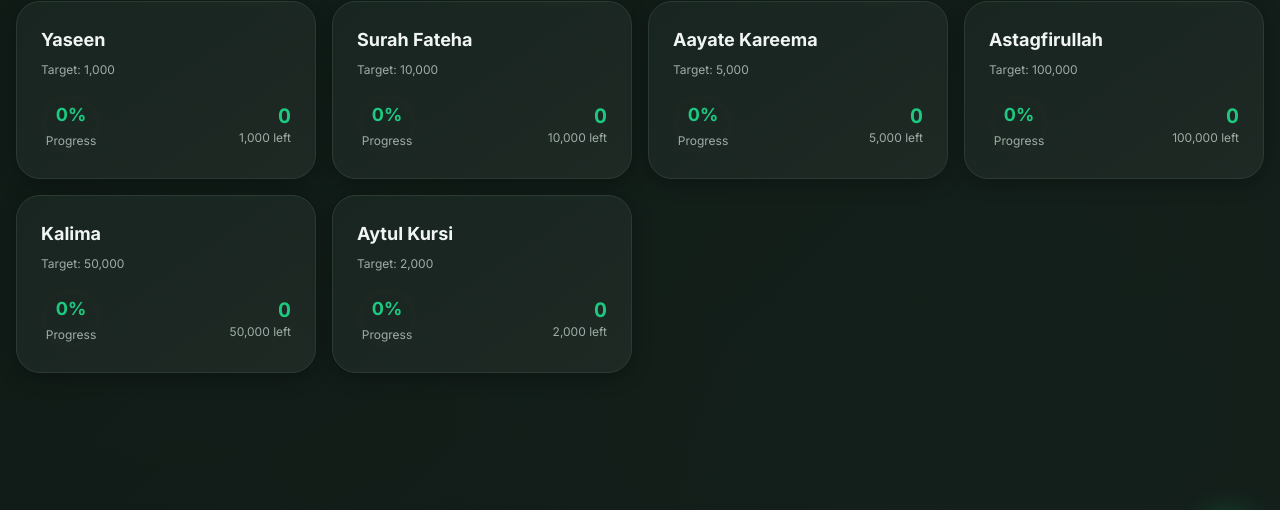
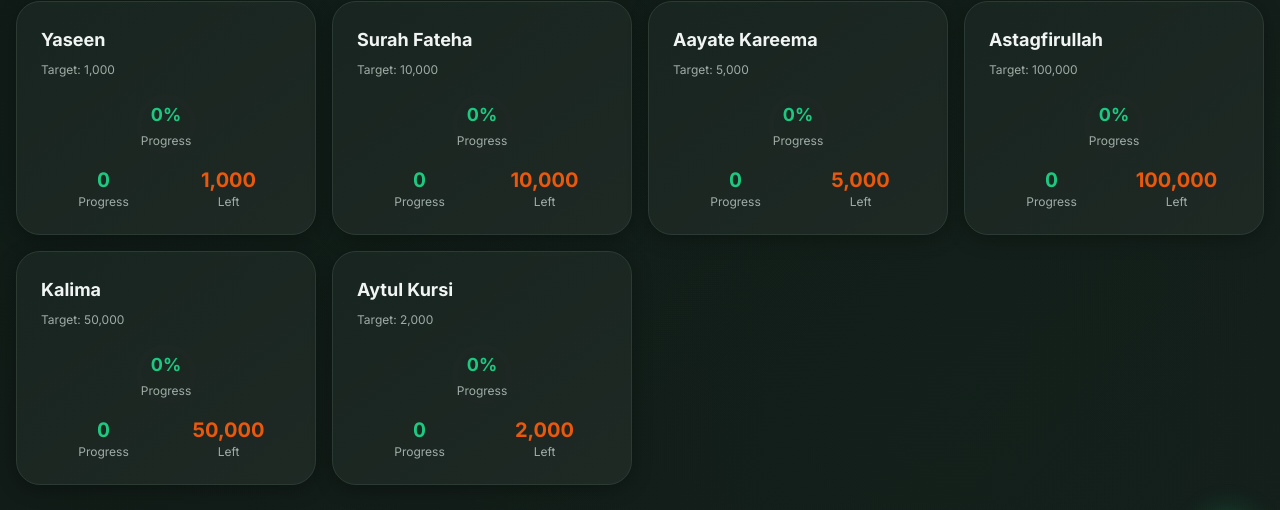
Before and after one commit to YasirShaikh24/sacred-counts-tracker, a React (Vite) app: page / in a window 1280 px wide. Shown: the part 207-717 px from the top of the page. Built offline with nearby package versions, Linux system fonts and the light colour scheme; no server answers; the database is empty.

Commit message:
prayer card updated

```diff
--- a/package.json
+++ b/package.json
@@ -69,7 +69,7 @@
   "devDependencies": {
     "@eslint/js": "^9.32.0",
     "@tailwindcss/typography": "^0.5.16",
-    "@types/node": "^22.16.5",
+    "@types/node": "^22.18.0",
     "@types/react": "^18.3.23",
     "@types/react-dom": "^18.3.7",
     "@vitejs/plugin-react-swc": "^3.11.0",
--- a/src/components/PrayerCard.tsx
+++ b/src/components/PrayerCard.tsx
@@ -46,22 +46,22 @@ export const PrayerCard = ({ card }: PrayerCardProps) => {
   return (
     <div className="prayer-card islamic-pattern group" onClick={handleCardClick}>
       {isAdmin && (
-        <div className="admin-action absolute top-2 right-2 flex gap-1 opacity-100 transition-opacity z-10">
+        <div className="admin-action absolute top-3 right-3 flex gap-2 opacity-100 transition-opacity z-10">
           <button
             onClick={handleEdit}
-            className="p-2 rounded-xl bg-primary/20 hover:bg-primary/30 transition-colors shadow-md"
+            className="p-2.5 rounded-xl bg-primary/20 hover:bg-primary/30 transition-colors shadow-md hover:shadow-lg"
           >
             <Edit3 className="w-4 h-4 text-primary" />
           </button>
           <button
             onClick={handleReset}
-            className="p-2 rounded-xl bg-orange-500/20 hover:bg-orange-500/30 transition-colors shadow-md"
+            className="p-2.5 rounded-xl bg-orange-500/20 hover:bg-orange-500/30 transition-colors shadow-md hover:shadow-lg"
           >
             <RotateCcw className="w-4 h-4 text-orange-600" />
           </button>
           <button
             onClick={handleDelete}
-            className="p-2 rounded-xl bg-destructive/20 hover:bg-destructive/30 transition-colors shadow-md"
+            className="p-2.5 rounded-xl bg-destructive/20 hover:bg-destructive/30 transition-colors shadow-md hover:shadow-lg"
           >
             <Trash2 className="w-4 h-4 text-destructive" />
           </button>
@@ -76,7 +76,8 @@ export const PrayerCard = ({ card }: PrayerCardProps) => {
           </div>
         </div>
 
-        <div className="flex items-center justify-between">
+        {/* Updated Layout - Progress centered, numbers below */}
+        <div className="flex flex-col items-center space-y-3">
           <CircularProgress
             progress={card.progress}
             size={60}
@@ -84,12 +85,24 @@ export const PrayerCard = ({ card }: PrayerCardProps) => {
             currentCount={card.currentCount}
             targetCount={card.targetCount}
           />
-          <div className="text-right flex-1 ml-3">
-            <div className="counter text-lg md:text-xl font-bold text-primary">
-              {formatNumber(card.currentCount)}
+
+          {/* Numbers moved below progress */}
+          <div className="flex justify-between items-center w-full">
+            <div className="text-center flex-1">
+              <div className="counter text-lg md:text-xl font-bold text-primary">
+                {formatNumber(card.currentCount)}
+              </div>
+              <div className="text-xs text-muted-foreground">
+                Progress
+              </div>
             </div>
-            <div className="text-xs text-muted-foreground">
-              {formatNumber(card.targetCount - card.currentCount)} left
+            <div className="text-center flex-1">
+              <div className="text-lg md:text-xl font-bold text-orange-600">
+                {formatNumber(card.targetCount - card.currentCount)}
+              </div>
+              <div className="text-xs text-muted-foreground">
+                Left
+              </div>
             </div>
           </div>
         </div>
```
Also changed, not shown: 1 other file (tests, documents, lock files or other folders).
